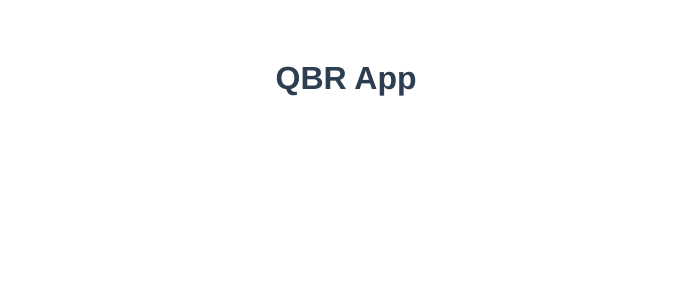
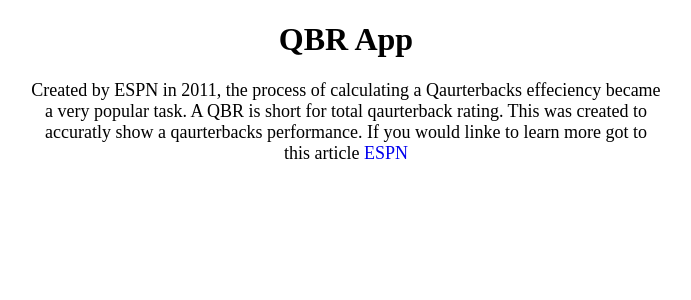
Before and after one commit to JcJen62/Vue-QBR-App, a Vue app: page / in a window 1280 px wide. Shown: the top 300 px of the page, without its empty margins (294-985 px from the left). Built offline with nearby package versions, Linux system fonts and the light colour scheme.

Commit message:
Helper Paragraph

```diff
--- a/src/App.vue
+++ b/src/App.vue
@@ -1,23 +1,27 @@
 <template>
   <h1>QBR App</h1>
+  <helper-para />
 </template>
 
 <script>
+import HelperPara from './components/HelperPara.vue'
 
 export default {
   name: 'App',
   components: {
+    HelperPara
   }
 }
 </script>
 
 <style>
-#app {
-  font-family: Avenir, Helvetica, Arial, sans-serif;
-  -webkit-font-smoothing: antialiased;
-  -moz-osx-font-smoothing: grayscale;
-  text-align: center;
-  color: #2c3e50;
-  margin-top: 60px;
-}
+  h1 {
+    text-align: center;
+  }
+
+  #app {
+    max-width: 960px;
+    margin: 0 auto;
+    width: 50%;
+  }
 </style>
--- /dev/null
+++ b/src/components/HelperPara.vue
@@ -0,0 +1,35 @@
+<template>
+<div id="helper">
+  <p>
+    Created by ESPN in 2011, the process of calculating a Qaurterbacks
+    effeciency became a very popular task. A QBR is short for total qaurterback
+    rating. This was created to accuratly show a qaurterbacks performance. If
+    you would linke to learn more got to this article
+    <a
+      href="https://www.espn.com/nfl/story/_/id/17653521/how-total-qbr-calculated-explain-our-improved-qb-rating"
+      >ESPN</a
+    >
+  </p>
+</div>
+</template>
+
+<script>
+export default {
+  name: "HelperPara",
+  props: {},
+};
+</script>
+
+<style scoped>
+  #helper {
+    text-align: center;
+  }
+
+  p {
+    font-size: large;
+  }
+
+  a {
+    text-decoration: none;
+  }
+</style>
```
Also changed, not shown: src/components/HelloWorld.vue (deleted, +0 -58 lines).
